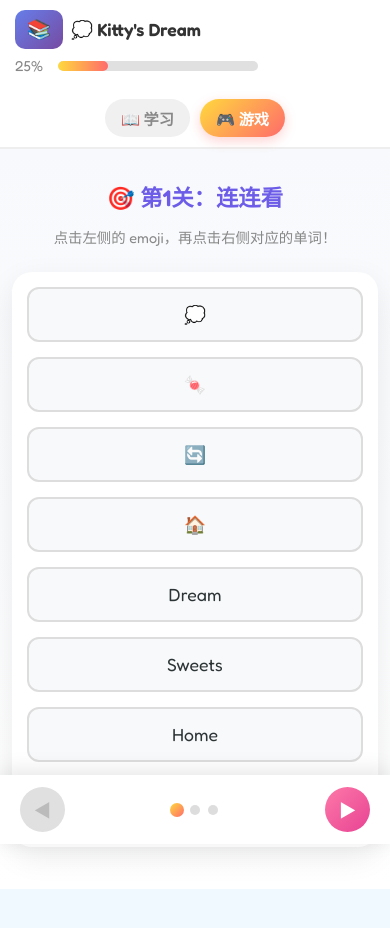
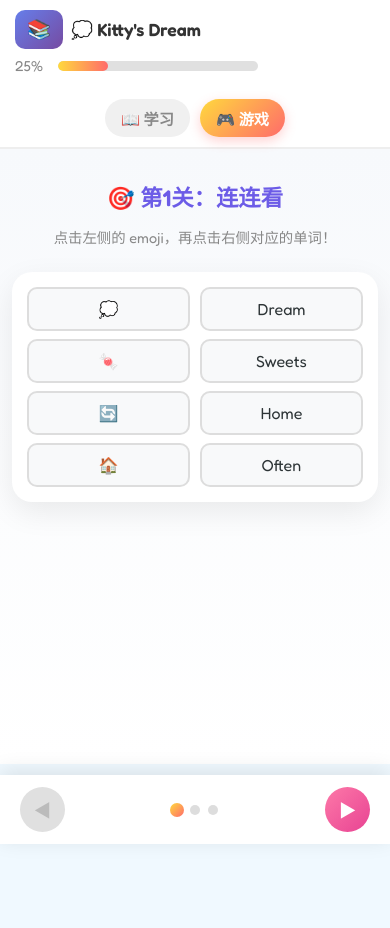
Before and after one commit to jadepeng/english-study-cards, a plain HTML site: page index.html in a window 390 px wide. Both pictures are taken after a click on the button "🎮 游戏". After the commit the page ends 844 px from the top, so only its background shows below. Drawn offline with Linux system fonts and the light colour scheme.

Commit message:
fix 游戏

```diff
--- a/index.html
+++ b/index.html
@@ -1138,10 +1138,20 @@
                 font-size: 0.95em;
             }
 
-            /* 游戏 */
+            /* 游戏 - 连连看保持左右两列 */
             .match-container {
-                flex-direction: column;
-                gap: 15px;
+                flex-direction: row;
+                gap: 10px;
+            }
+
+            .match-col {
+                gap: 8px;
+            }
+
+            .match-item {
+                padding: 10px 8px;
+                font-size: 1em;
+                border-radius: 10px;
             }
 
             .game-step-title {
```
